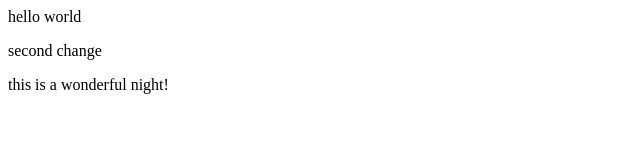
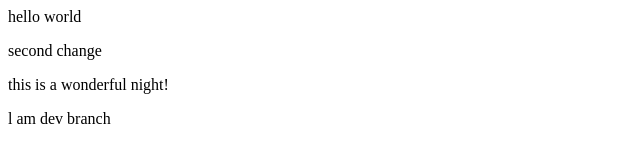
Before and after one commit to ch1ies/javascript-project, a plain HTML site: page scr/index.html in a window 1280 px wide. Shown: the whole page, without its empty margins (0-640 px from the left). Drawn offline with Linux system fonts and the light colour scheme.

Commit message:
dev change

```diff
--- a/scr/index.html
+++ b/scr/index.html
@@ -15,5 +15,8 @@
     <p>
         this is a wonderful night!
     </p>
+    <p>
+        l am dev branch
+    </p>
 </body>
 </html>
```
